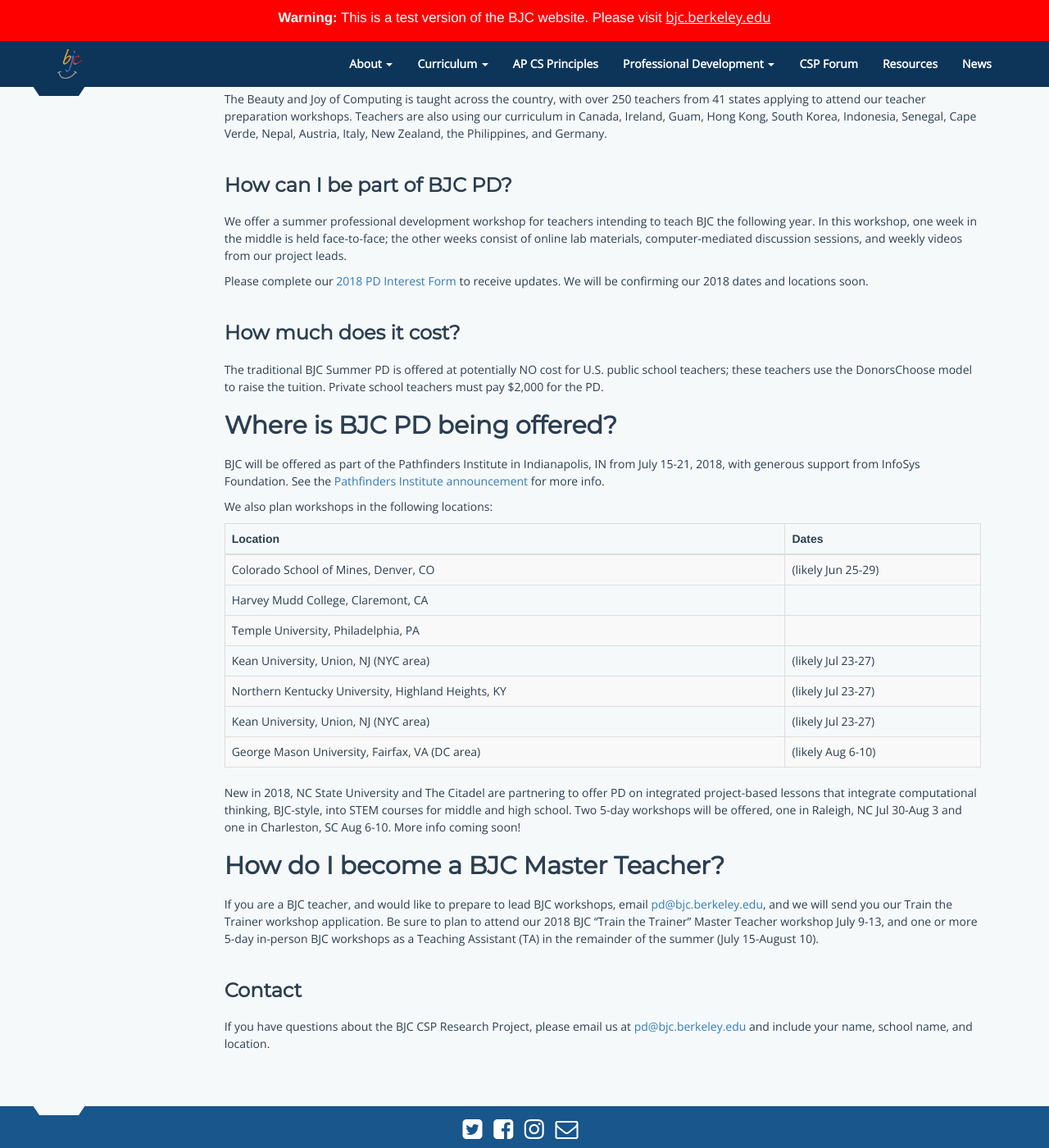
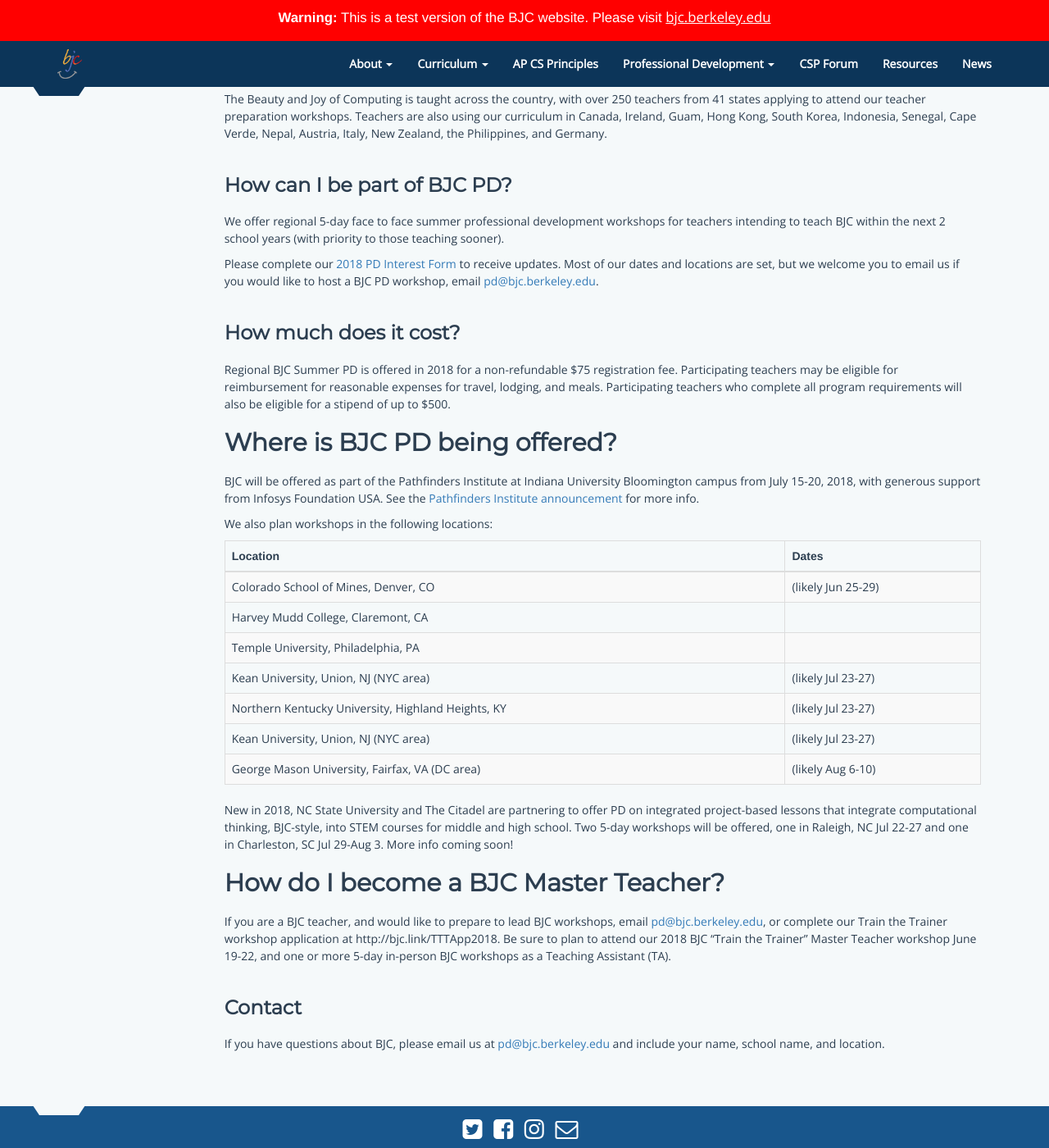
Before and after one commit to beautyjoy/beautyjoy.github.io, a Jekyll site: the page built from summer-pd/index.md, in a window 1280 px wide and 1400 px high, scrolled down 1816 px. Shown: the whole window at 82% size. Built offline with Jekyll 4.4.1, drawn with Linux system fonts in a browser that asks for light colours; some of the changed text lies outside the part shown.

Commit message:
Update index.md

```diff
--- a/summer-pd/index.md
+++ b/summer-pd/index.md
@@ -14,7 +14,7 @@
 
 ## Regional BJC PD Model
 
-[Professor Tiffany Barnes][tiffany] at NC State University leads our efforts to provide regional BJC professional development workshops at universities around the United States. These workshops have been offered since 2012 at low or no cost to teachers with support from the National Science Foundation (grants [13469222][nsf-1] and [1542922][nsf-2]), Donors Choose, and the InfoSys Foundation.
+[Professor Tiffany Barnes][tiffany] at NC State University leads our efforts to provide regional BJC professional development workshops at universities around the United States. These workshops have been offered since 2012 at low or no cost to teachers with support from the National Science Foundation (grants [13469222][nsf-1] and [1542922][nsf-2]), Donors Choose, and Infosys Foundation USA.
 
 BJC PD Workshops are led by BJC Master Teachers who have attended a BJC summer PD workshop, taught the BJC course in high school, and participate in our ongoing "Train the Trainer" professional development program. The workshop content is based on the BJC curriculum, but is designed to also prepare teachers for facilitating hands-on programming labs, supporting collaboration, and creating equitable opportunities for students to learn computing.
 
@@ -60,17 +60,17 @@
 
 ### How can I be part of BJC PD?
 
-We offer a summer professional development workshop for teachers intending to teach BJC the following year. In this workshop, one week in the middle is held face-to-face; the other weeks consist of online lab materials, computer-mediated discussion sessions, and weekly videos from our project leads.
+We offer regional 5-day face to face summer professional development workshops for teachers intending to teach BJC within the next 2 school years (with priority to those teaching sooner).
 
-Please complete our [2018 PD Interest Form](http://bit.ly/pdinterest18) to receive updates. We will be confirming our 2018 dates and locations soon.
+Please complete our [2018 PD Interest Form](http://bit.ly/pdinterest18) to receive updates. Most of our dates and locations are set, but we welcome you to email us if you would like to host a BJC PD workshop, email [pd@bjc.berkeley.edu][pd-email].
 
 ### How much does it cost?
 
-The traditional BJC Summer PD is offered at potentially NO cost for U.S. public school teachers; these teachers use the DonorsChoose model to raise the tuition. Private school teachers must pay $2,000 for the PD.
+Regional BJC Summer PD is offered in 2018 for a non-refundable $75 registration fee. Participating teachers may be eligible for reimbursement for reasonable expenses for travel, lodging, and meals. Participating teachers who complete all program requirements will also be eligible for a stipend of up to $500.
 
 ## Where is BJC PD being offered?
 
-BJC will be offered as part of the Pathfinders Institute in Indianapolis, IN from July 15-21, 2018, with generous support from InfoSys Foundation. See the [Pathfinders Institute announcement][pathfinders] for more info.
+BJC will be offered as part of the Pathfinders Institute at Indiana University Bloomington campus from July 15-20, 2018, with generous support from Infosys Foundation USA. See the [Pathfinders Institute announcement][pathfinders] for more info.
 
 [pathfinders]: http://www.infosys.org/infosys-foundation-usa/media/press/Pages/free-cs-training-800-teachers-summer2018.aspx
 
@@ -78,11 +78,11 @@
 
 {% include_relative _pd_locations.html %}
 
-New in 2018, NC State University and The Citadel are partnering to offer PD on integrated project-based lessons that integrate computational thinking, BJC-style, into STEM courses for middle and high school. Two 5-day workshops will be offered, one in Raleigh, NC Jul 30-Aug 3 and one in Charleston, SC Aug 6-10. More info coming soon!
+New in 2018, NC State University and The Citadel are partnering to offer PD on integrated project-based lessons that integrate computational thinking, BJC-style, into STEM courses for middle and high school. Two 5-day workshops will be offered, one in Raleigh, NC  Jul 22-27 and one in Charleston, SC Jul 29-Aug 3. More info coming soon!
 
 ## How do I become a BJC Master Teacher?
-If you are a BJC teacher, and would like to prepare to lead BJC workshops, email [pd@bjc.berkeley.edu][pd-email], and we will send you our Train the Trainer workshop application. Be sure to plan to attend our 2018 BJC "Train the Trainer" Master Teacher workshop July 9-13, and one or more 5-day in-person BJC workshops as a Teaching Assistant (TA) in the remainder of the summer (July 15-August 10).
+If you are a BJC teacher, and would like to prepare to lead BJC workshops, email [pd@bjc.berkeley.edu][pd-email], or complete our Train the Trainer workshop application at http://bjc.link/TTTApp2018. Be sure to plan to attend our 2018 BJC "Train the Trainer" Master Teacher workshop June 19-22, and one or more 5-day in-person BJC workshops as a Teaching Assistant (TA).
 
 ### Contact
 
-If you have questions about the BJC CSP Research Project, please email us at [pd@bjc.berkeley.edu](mailto:pd@bjc.berkeley.edu) and include your name, school name, and location.
+If you have questions about BJC, please email us at [pd@bjc.berkeley.edu](mailto:pd@bjc.berkeley.edu) and include your name, school name, and location.
```
